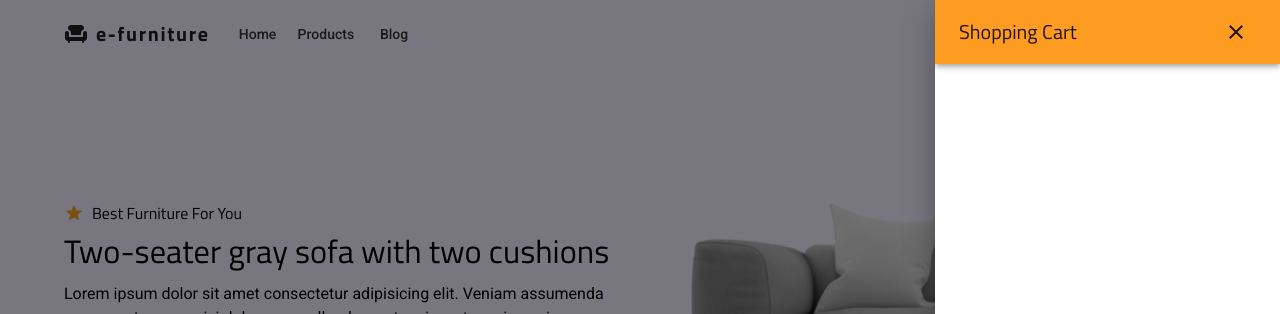
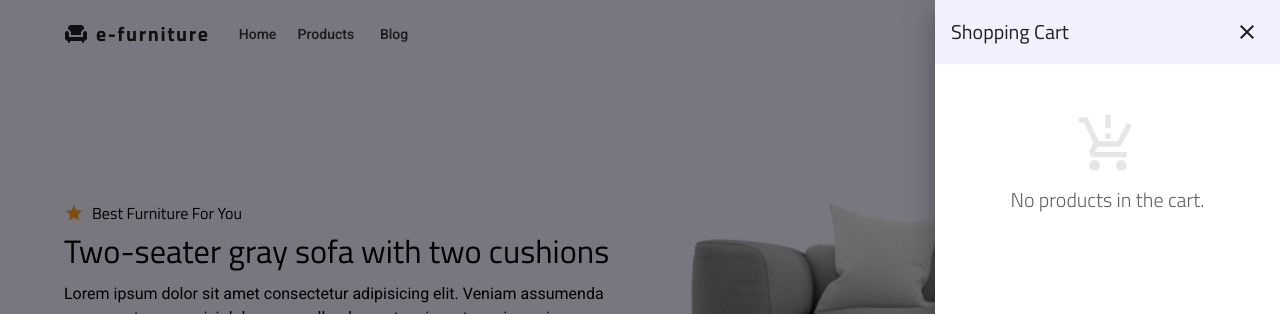
Before and after one commit to apelmahmudDev/e-furniture, a React (Create React App) app: page / in a window 1280 px wide. Both pictures are taken after a click on the button "cart". Shown: the top 314 px of the page. Built offline with nearby package versions, Linux system fonts and the light colour scheme; grey boxes are pictures that could not be loaded.

Commit message:
✨not found message set in the cart & wishlist

```diff
--- a/src/views/components/common/AppDrawer/index.tsx
+++ b/src/views/components/common/AppDrawer/index.tsx
@@ -1,9 +1,11 @@
 import Drawer from "@mui/material/Drawer";
-import { AppBar, IconButton, Toolbar, Typography } from "@mui/material";
+import { AppBar, Box, IconButton, Toolbar, Typography } from "@mui/material";
 import CloseIcon from "@mui/icons-material/Close";
 import { useDispatch, useSelector } from "react-redux";
 import { RootState } from "../../../../store";
 import { toggleDrawer } from "../../../../store/slice/cartSlice";
+import DrawerCart from "../DrawerCart";
+import Wishlist from "../Wishlist";
 
 const AppDrawer = () => {
 	const dispatch = useDispatch();
@@ -15,8 +17,19 @@ const AppDrawer = () => {
 			open={cart.drawer_open}
 			onClose={() => dispatch(toggleDrawer({ open: false }))}
 		>
-			<AppBar position="static">
-				<Toolbar>
+			<AppBar
+				position="static"
+				sx={{
+					bgcolor: (theme) => theme.palette.secondary.main,
+					boxShadow: 0,
+				}}
+			>
+				<Toolbar
+					sx={{
+						pl: "16px !important",
+						pr: "16px !important",
+					}}
+				>
 					<Typography variant="h6" component="div" sx={{ flexGrow: 1 }}>
 						{cart.isCart ? "Shopping Cart" : "Wish list"}
 					</Typography>
@@ -24,12 +37,13 @@ const AppDrawer = () => {
 						onClick={() => dispatch(toggleDrawer({ open: false }))}
 						color="inherit"
 						aria-label="menu"
+						size="small"
 					>
 						<CloseIcon />
 					</IconButton>
 				</Toolbar>
 			</AppBar>
-			{/* <Box></Box> */}
+			<Box p={2}>{cart.isCart ? <DrawerCart /> : <Wishlist />}</Box>
 		</Drawer>
 	);
 };
--- /dev/null
+++ b/src/views/components/common/DrawerCart/index.tsx
@@ -0,0 +1,19 @@
+import NotFound from "../NotFound";
+import { Box } from "@mui/material";
+import ProductionQuantityLimitsOutlinedIcon from "@mui/icons-material/ProductionQuantityLimitsOutlined";
+
+const DrawerCart = () => {
+	return (
+		<Box>
+			{/* not found */}
+			<Box my={4} textAlign="center">
+				<NotFound
+					message="No products in the cart."
+					icon={<ProductionQuantityLimitsOutlinedIcon />}
+				/>
+			</Box>
+		</Box>
+	);
+};
+
+export default DrawerCart;
--- /dev/null
+++ b/src/views/components/common/DrawerCart/styled.ts
@@ -0,0 +1,3 @@
+import { makeStyles } from "@mui/styles";
+
+export const useStyles = makeStyles({});
--- /dev/null
+++ b/src/views/components/common/NotFound/index.tsx
@@ -0,0 +1,42 @@
+import { Box, Typography } from "@mui/material";
+import { makeStyles } from "@mui/styles";
+import React from "react";
+
+const useStyles = makeStyles((theme) => ({
+	root: {
+		display: "inline-block",
+		textAlign: "center",
+
+		"& > svg": {
+			marginBottom: 4,
+			height: "4rem",
+			width: "4rem",
+			color: "#e6e6e6",
+		},
+	},
+}));
+
+const NotFound = ({
+	message,
+	icon,
+}: {
+	message: string;
+	icon: React.ReactNode;
+}) => {
+	const classes = useStyles();
+
+	return (
+		<Box className={classes.root}>
+			{icon}
+			<Typography
+				variant="h6"
+				sx={{ fontFamily: "Titillium Web", fontWeight: "light" }}
+				color="text.secondary"
+			>
+				{message}
+			</Typography>
+		</Box>
+	);
+};
+
+export default NotFound;
--- /dev/null
+++ b/src/views/components/common/Wishlist/index.tsx
@@ -0,0 +1,19 @@
+import NotFound from "../NotFound";
+import { Box } from "@mui/material";
+import HeartBrokenOutlinedIcon from "@mui/icons-material/HeartBrokenOutlined";
+
+const Wishlist = () => {
+	return (
+		<Box>
+			{/* not found */}
+			<Box my={4} textAlign="center">
+				<NotFound
+					message="No products in the wishlist."
+					icon={<HeartBrokenOutlinedIcon />}
+				/>
+			</Box>
+		</Box>
+	);
+};
+
+export default Wishlist;
--- /dev/null
+++ b/src/views/components/common/Wishlist/styled.ts
@@ -0,0 +1,3 @@
+import { makeStyles } from "@mui/styles";
+
+export const useStyles = makeStyles({});
```
